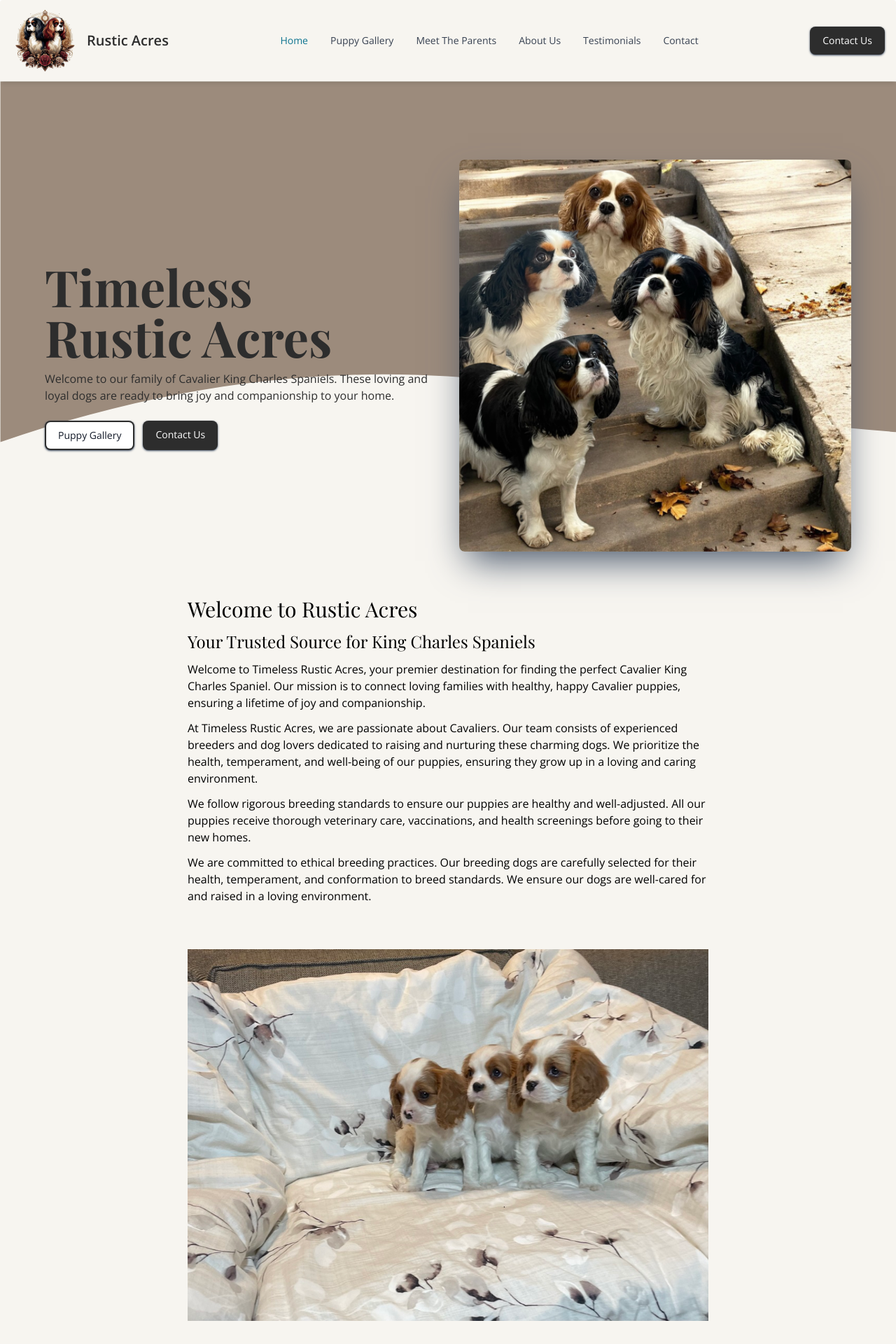
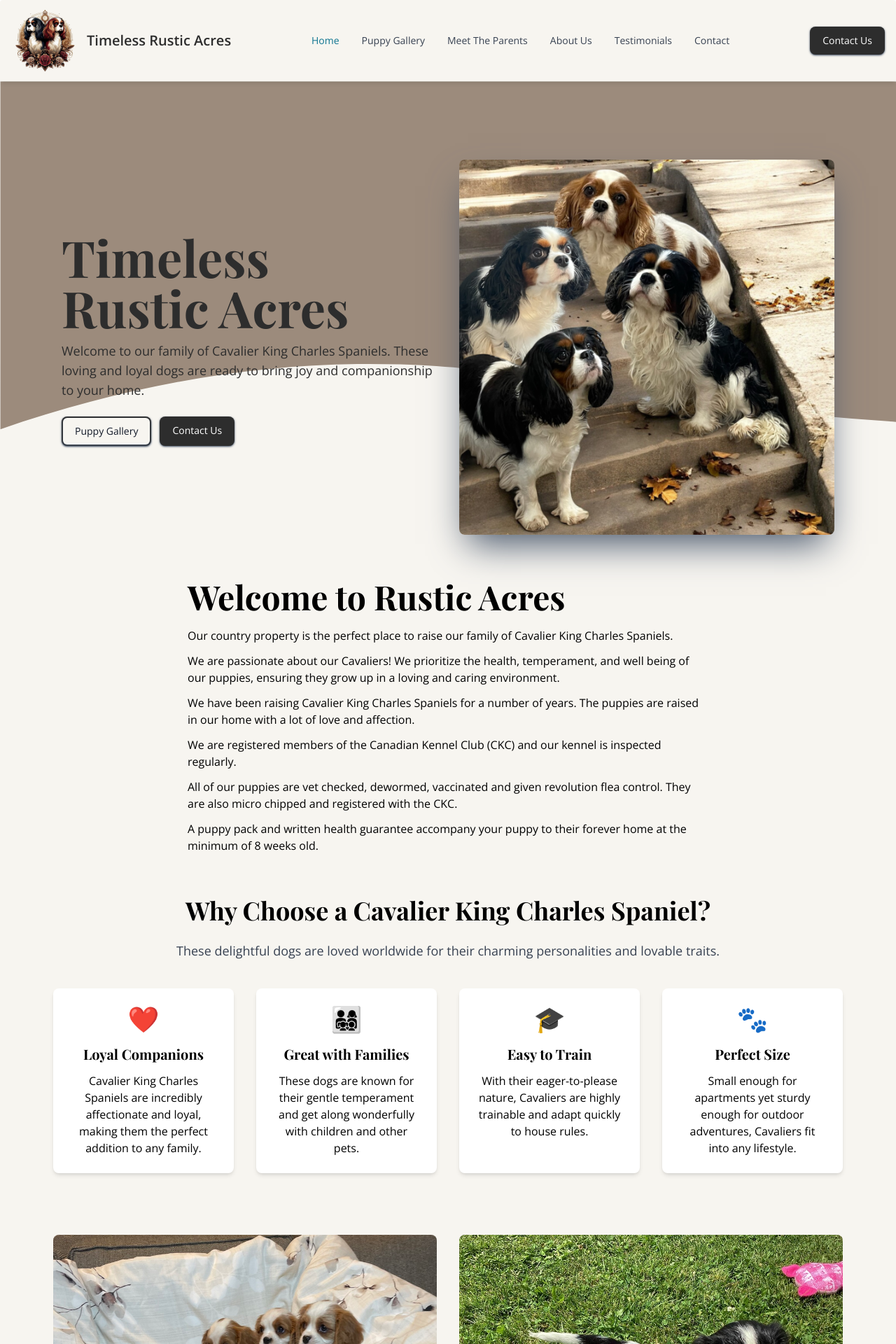
Before and after one commit to RJD72/rustic-acres, a React (Vite) app: page / in a window 1280 px wide. Shown: the top 1920 px of the page at 70% size. Built offline with nearby package versions, Linux system fonts and the light colour scheme.

Commit message:
added content to landing page and changed layout

```diff
--- /dev/null
+++ b/src/components/BenifitsSection.jsx
@@ -0,0 +1,58 @@
+const BenefitsSection = () => {
+  const benefits = [
+    {
+      title: "Loyal Companions",
+      description:
+        "Cavalier King Charles Spaniels are incredibly affectionate and loyal, making them the perfect addition to any family.",
+      icon: "❤️",
+    },
+    {
+      title: "Great with Families",
+      description:
+        "These dogs are known for their gentle temperament and get along wonderfully with children and other pets.",
+      icon: "👨‍👩‍👧‍👦",
+    },
+    {
+      title: "Easy to Train",
+      description:
+        "With their eager-to-please nature, Cavaliers are highly trainable and adapt quickly to house rules.",
+      icon: "🎓",
+    },
+    {
+      title: "Perfect Size",
+      description:
+        "Small enough for apartments yet sturdy enough for outdoor adventures, Cavaliers fit into any lifestyle.",
+      icon: "🐾",
+    },
+  ];
+
+  return (
+    <section className="py-12 bg-lightGrey">
+      <div className="max-w-6xl mx-auto text-center px-3">
+        <h2 className="text-4xl font-bold text-deepBurgundy mb-6">
+          Why Choose a Cavalier King Charles Spaniel?
+        </h2>
+        <p className="text-lg text-gray-700 mb-10">
+          These delightful dogs are loved worldwide for their charming
+          personalities and lovable traits.
+        </p>
+        <div className="grid grid-cols-1 md:grid-cols-2 lg:grid-cols-4 gap-8">
+          {benefits.map((benefit, index) => (
+            <div
+              key={index}
+              className="flex flex-col items-center bg-white p-6 shadow-md rounded-lg hover:shadow-lg transition"
+            >
+              <div className="text-4xl text-softGold mb-4">{benefit.icon}</div>
+              <h3 className="text-xl font-semibold text-deepBurgundy mb-3">
+                {benefit.title}
+              </h3>
+              <p className="">{benefit.description}</p>
+            </div>
+          ))}
+        </div>
+      </div>
+    </section>
+  );
+};
+
+export default BenefitsSection;
--- a/src/components/Header.jsx
+++ b/src/components/Header.jsx
@@ -1,6 +1,7 @@
 import { Button, Navbar } from "flowbite-react";
 import { Link, useLocation } from "react-router-dom";
 import { customButtonTheme } from "./customThemes/buttonTheme";
+import { customNavbarTheme } from "./customThemes/navBarTheme";
 
 import logo from "../assets/images/logo.png";
 
@@ -9,6 +10,7 @@ const Header = () => {
   const path = location.pathname;
   return (
     <Navbar
+      theme={customNavbarTheme}
       fluid
       rounded
       className="px-0 bg-base text-primaryNeutral sticky top-0 z-10 shadow-md shadow-slate-6500"
@@ -16,15 +18,19 @@ const Header = () => {
       <Navbar.Brand>
         <img
           src={logo}
-          className="mr-1  sm:mr-3 h-16 sm:h-24"
-          alt="Rustic Acres Logo"
+          className="sm:mr-3 h-24"
+          alt="Timeless Rustic Acres Logo"
         />
-        <span className="self-center whitespace-nowrap text-xl font-semibold">
-          Rustic Acres
+        <span className="self-center whitespace-nowrap text-xl font-semibold hidden custom:inline">
+          Timeless Rustic Acres
         </span>
       </Navbar.Brand>
       <div className="flex md:order-2">
-        <Button theme={customButtonTheme} color="button" className="">
+        <Button
+          theme={customButtonTheme}
+          color="button"
+          className="hidden lg:block"
+        >
           Contact Us
         </Button>
         <Navbar.Toggle />
--- a/src/components/Hero.jsx
+++ b/src/components/Hero.jsx
@@ -6,15 +6,15 @@ const Hero = () => {
   return (
     <section className=" text-primaryNeutral">
       <div className="bg-hero bg-no-repeat bg-cover">
-        <div className="grid grid-cols-1 lg:grid-cols-2 gap-8 pt-5 mx-2 mb-16 lg:max-w-6xl lg:mx-auto lg:pt-28">
+        <div className="grid grid-cols-1 lg:grid-cols-2 lg:gap-8 pt-5 mx-3 lg:px-6 mb-16 lg:max-w-6xl lg:mx-auto lg:pt-28">
           {/* Left Side */}
-          <div className=" w-full flex flex-col justify-center">
-            <h2 className="text-6xl lg:text-6xl xl:text-7xl font-bold mb-3">
+          <div className=" w-full flex flex-col justify-center mb-6">
+            <h2 className="text-7xl font-bold mb-3">
               Timeless
               <br /> Rustic Acres
             </h2>
 
-            <p className="mb-6 ">
+            <p className="mb-6 text-lg">
               Welcome to our family of Cavalier King Charles Spaniels. These
               loving and loyal dogs are ready to bring joy and companionship to
               your home.
--- a/src/components/customThemes/buttonTheme.js
+++ b/src/components/customThemes/buttonTheme.js
@@ -1,23 +1,13 @@
 export const customButtonTheme = {
-  base: "group relative flex items-stretch justify-center p-0.5 text-center font-medium transition-[color,background-color,border-color,text-decoration-color,fill,stroke,box-shadow] focus:z-10 focus:outline-none",
+  base: "group relative flex items-stretch justify-center p-0.5 text-center font-medium transition-[color,background-color,text-decoration-color,fill,stroke,box-shadow] ",
   fullSized: "w-full",
   color: {
     button:
-      "border-none bg-primaryNeutral text-white shadow shadow-slate-600  hover:scale-102 hover:bg-secondaryAccent active:scale-100",
+      "bg-primaryNeutral text-white shadow shadow-slate-600  hover:scale-102 hover:bg-secondaryAccent active:scale-100",
   },
-  disabled: "cursor-not-allowed opacity-50",
-  isProcessing: "cursor-wait",
-
-  label:
-    "ml-2 inline-flex h-4 w-4 items-center justify-center rounded-full bg-cyan-200 text-xs font-semibold text-cyan-800",
   outline: {
-    color: {
-      gray: "border border-blue-900 ",
-      default: "border-0",
-      light: "",
-    },
     off: "",
-    on: "flex w-full justify-center bg-white text-gray-900 transition-all duration-75 ease-in group-enabled:group-hover:bg-opacity-0 group-enabled:group-hover:text-inherit dark:bg-gray-900 dark:text-white",
+    on: "flex w-full justify-center bg-base text-gray-900 transition-all duration-75 ease-in group-enabled:group-hover:bg-opacity-0 group-enabled:group-hover:text-inherit shadow shadow-slate-600",
     pill: {
       off: "rounded-md",
       on: "rounded-full",
--- /dev/null
+++ b/src/components/customThemes/navBarTheme.js
@@ -0,0 +1,46 @@
+export const customNavbarTheme = {
+  root: {
+    base: "bg-white px-2 py-2.5 dark:border-gray-700 dark:bg-gray-800 sm:px-4",
+    rounded: {
+      on: "rounded",
+      off: "",
+    },
+    bordered: {
+      on: "border",
+      off: "",
+    },
+    inner: {
+      base: "mx-auto flex flex-wrap items-center justify-between",
+      fluid: {
+        on: "",
+        off: "container",
+      },
+    },
+  },
+  brand: {
+    base: "flex items-center",
+  },
+  collapse: {
+    base: "w-full lg:block lg:w-auto",
+    list: "mt-4 flex flex-col lg:mt-0 lg:flex-row lg:space-x-8 lg:text-sm lg:font-medium",
+    hidden: {
+      on: "hidden",
+      off: "",
+    },
+  },
+  link: {
+    base: "block py-2 pl-3 pr-4 lg:p-0",
+    active: {
+      on: "bg-primaryNeutral text-white dark:text-white lg:bg-transparent lg:text-cyan-700",
+      off: "border-b border-gray-100 text-gray-700 hover:bg-gray-50 dark:border-gray-700 dark:text-gray-400 dark:hover:bg-gray-700 dark:hover:text-white lg:border-0 lg:hover:bg-transparent lg:hover:text-cyan-700 lg:dark:hover:bg-transparent lg:dark:hover:text-white",
+    },
+    disabled: {
+      on: "text-gray-400 hover:cursor-not-allowed dark:text-gray-600",
+      off: "",
+    },
+  },
+  toggle: {
+    base: "inline-flex items-center rounded-lg p-2 text-sm text-gray-500 hover:bg-gray-100 focus:outline-none focus:ring-2 focus:ring-gray-200 dark:text-gray-400 dark:hover:bg-gray-700 dark:focus:ring-gray-600 lg:hidden",
+    icon: "h-8 w-8 shrink-0",
+  },
+};
--- a/src/pages/About.jsx
+++ b/src/pages/About.jsx
@@ -10,14 +10,13 @@ const About = () => {
             <h2 className="text-3xl font-extrabold text-gray-900 sm:text-4xl">
               About Us
             </h2>
-            <p className="mt-4 text-gray-600 text-lg">
-              Lorem ipsum dolor sit amet, consectetur adipiscing elit. Sed quis
-              eros at lacus feugiat hendrerit sed ut tortor. Suspendisse et
-              magna quis elit efficitur consequat. Mauris eleifend velit a
-              pretium iaculis. Donec sagittis velit et magna euismod, vel
-              aliquet nulla malesuada. Nunc pharetra massa lectus, a fermentum
-              arcu volutpat vel.
+            <p className="mt-4 text-lg">
+              Timeless Rustic Acres is located just outside Palmerston Ontario.
+              Our small hobby farm consists of not only raising our beautiful
+              Cavaliers, but also our love for our vegetable gardens and small
+              orchard. We could not ask for anything more.
             </p>
+            <p className="mt-2">Mike and Angie Tokarcyzk</p>
             <div className="mt-8">
               <Link
                 to={"/contact"}
--- a/src/pages/Contact.jsx
+++ b/src/pages/Contact.jsx
@@ -2,7 +2,7 @@ import { Button } from "flowbite-react";
 
 const Contact = () => {
   return (
-    <div className="min-h-screen bg-base">
+    <main className="min-h-screen bg-base">
       <div className=" max-w-6xl mx-auto sm:rounded-lg">
         <div className="pt-10">
           <h2 className="text-3xl md:text-5xl font-bold text-center">
@@ -94,7 +94,7 @@ const Contact = () => {
           </form>
         </div>
       </div>
-    </div>
+    </main>
   );
 };
 export default Contact;
--- a/src/pages/Home.jsx
+++ b/src/pages/Home.jsx
@@ -1,49 +1,54 @@
 import Hero from "../components/Hero";
-import PuppyImage2 from "../assets/images/image2.jpg";
+import Image2 from "../assets/images/image2.jpg";
+import Image6 from "../assets/images/image6.jpg";
+
+import BenefitsSection from "../components/BenifitsSection";
 
 const Home = () => {
   return (
-    <div className="bg-base ">
+    <main className="bg-base ">
       <Hero />
       <div className="max-w-3xl px-3 mx-auto ">
-        <h3 className="text-3xl mb-3">Welcome to Rustic Acres</h3>
-        <h4 className="text-2xl mb-3">
-          Your Trusted Source for King Charles Spaniels
-        </h4>
+        <h3 className="text-5xl mb-5 font-bold">Welcome to Rustic Acres</h3>
+
         <p className="mb-3">
-          Welcome to Timeless Rustic Acres, your premier destination for finding
-          the perfect Cavalier King Charles Spaniel. Our mission is to connect
-          loving families with healthy, happy Cavalier puppies, ensuring a
-          lifetime of joy and companionship.
+          Our country property is the perfect place to raise our family of
+          Cavalier King Charles Spaniels.
         </p>
         <p className="mb-3">
-          At Timeless Rustic Acres, we are passionate about Cavaliers. Our team
-          consists of experienced breeders and dog lovers dedicated to raising
-          and nurturing these charming dogs. We prioritize the health,
-          temperament, and well-being of our puppies, ensuring they grow up in a
+          We are passionate about our Cavaliers! We prioritize the health,
+          temperament, and well being of our puppies, ensuring they grow up in a
           loving and caring environment.
         </p>
         <p className="mb-3">
-          We follow rigorous breeding standards to ensure our puppies are
-          healthy and well-adjusted. All our puppies receive thorough veterinary
-          care, vaccinations, and health screenings before going to their new
-          homes.
+          We have been raising Cavalier King Charles Spaniels for a number of
+          years. The puppies are raised in our home with a lot of love and
+          affection.
         </p>
-        <p className="">
-          We are committed to ethical breeding practices. Our breeding dogs are
-          carefully selected for their health, temperament, and conformation to
-          breed standards. We ensure our dogs are well-cared for and raised in a
-          loving environment.
+        <p className="mb-3">
+          We are registered members of the Canadian Kennel Club (CKC) and our
+          kennel is inspected regularly.
         </p>
-        <div className="mt-16">
-          <img
-            src={PuppyImage2}
-            alt="Puppy in grass"
-            className=" object-cover pb-10"
-          />
+        <p className="mb-3">
+          All of our puppies are vet checked, dewormed, vaccinated and given
+          revolution flea control. They are also micro chipped and registered
+          with the CKC.
+        </p>
+        <p className="mb-3">
+          A puppy pack and written health guarantee accompany your puppy to
+          their forever home at the minimum of 8 weeks old.
+        </p>
+      </div>
+      <BenefitsSection />
+      <div className="grid grid-cols-1 md:grid-cols-2 gap-8 max-w-6xl mx-auto my-10 px-3">
+        <div className="rounded-lg">
+          <img src={Image2} alt="" className="h-full rounded-lg" />
+        </div>
+        <div className="rounded-lg">
+          <img src={Image6} alt="" className="h-full rounded-lg" />
         </div>
       </div>
-    </div>
+    </main>
   );
 };
 export default Home;
--- a/src/pages/Parents.jsx
+++ b/src/pages/Parents.jsx
@@ -1,4 +1,4 @@
 const Parents = () => {
-  return <div className="min-h-screen">Parents</div>;
+  return <main className="min-h-screen">Parents</main>;
 };
 export default Parents;
--- a/src/pages/Puppies.jsx
+++ b/src/pages/Puppies.jsx
@@ -1,13 +1,9 @@
-import { useEffect, useState } from "react";
+import { useState } from "react";
 import { imageArr } from "../assets/images/imageArr";
 
 const Puppies = () => {
   const [isCarouselOpen, setIsCarouselOpen] = useState(false);
   const [activeIndex, setActiveIndex] = useState(0);
-
-  useEffect(() => {
-    console.log(imageArr.length);
-  }, []);
 
   const openCarousel = (index) => {
     setActiveIndex(index);
--- a/tailwind.config.js
+++ b/tailwind.config.js
@@ -6,6 +6,9 @@ export default {
   content: ["./index.html", "./src/**/*.{js,ts,jsx,tsx}", flowbite.content()],
   theme: {
     extend: {
+      screens: {
+        custom: "1100px",
+      },
       scale: {
         99: "0.99",
         102: "1.02",
```
